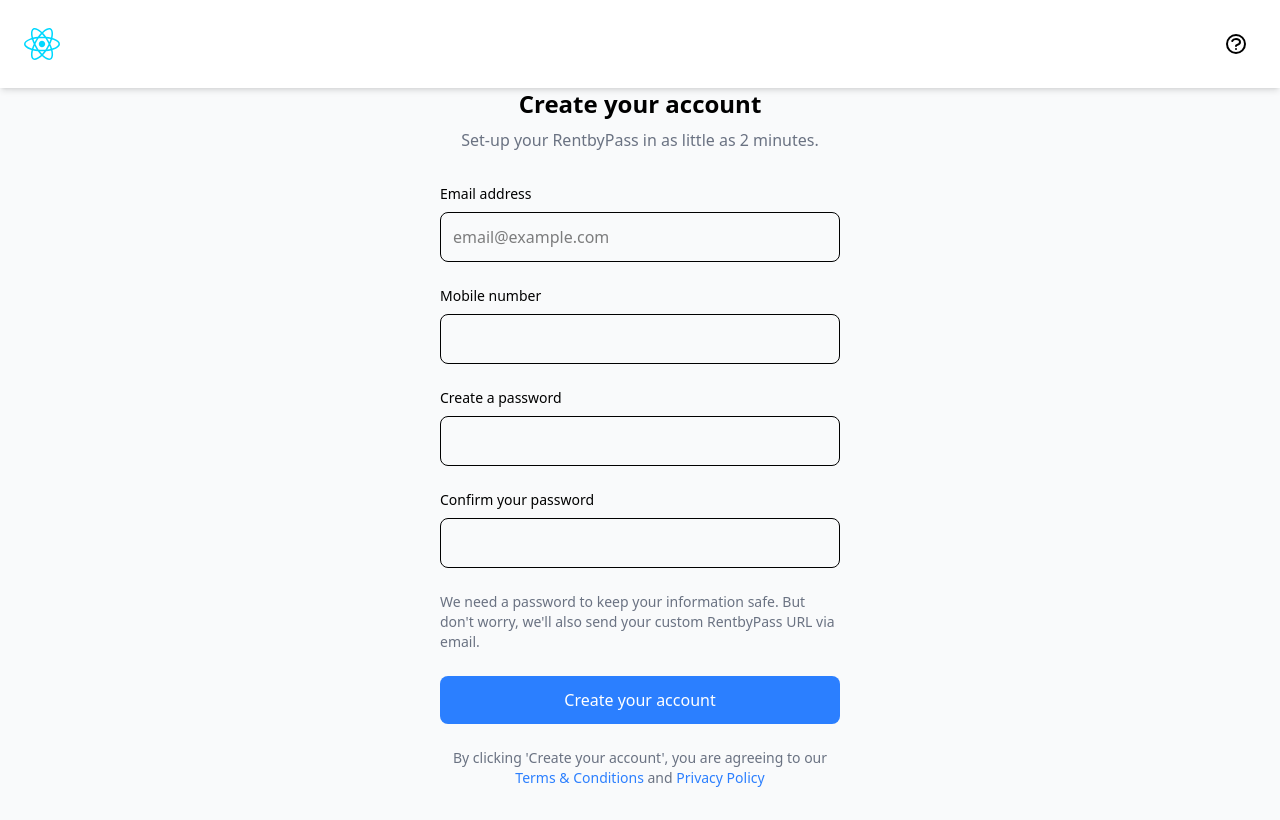
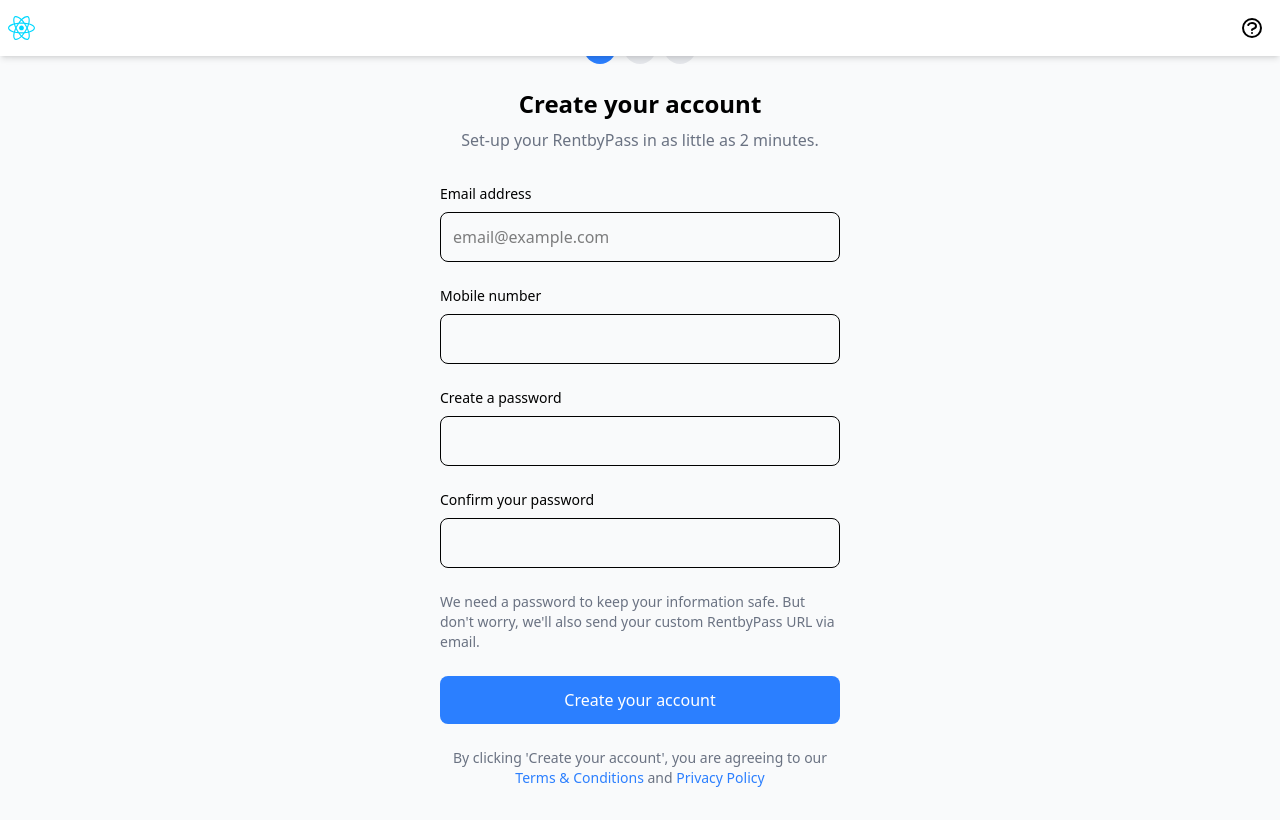
Before and after one commit to Athul-Ramesan/MERN-Signup-form, a React (Vite) app in the folder frontend/: page / in a window 1280 px wide. Built offline with nearby package versions, Linux system fonts and the light colour scheme.

Commit message:
fix: updated code

```diff
--- a/frontend/src/components/FormHeader.tsx
+++ b/frontend/src/components/FormHeader.tsx
@@ -1,6 +1,6 @@
 export const FormHeader: React.FC<{ logo: string }> = ({ logo }) => (
-    <div className="fixed top-0 left-0 w-full bg-white shadow-md flex justify-between items-center p-6 z-50">
-        <img src={logo} alt="Craxinno Technologies" className="h-8" />
+    <div className="fixed top-0 left-0 w-full bg-white shadow-md flex justify-between items-center p-2 z-50">
+        <img src={logo} alt="Craxinno Technologies" className="h-6" />
         <button className="rounded-full p-2 hover:bg-gray-100">
             <svg xmlns="http://www.w3.org/2000/svg" className="h-6 w-6" fill="none" viewBox="0 0 24 24" stroke="currentColor">
                 <path strokeLinecap="round" strokeLinejoin="round" strokeWidth={2} d="M8.228 9c.549-1.165 2.03-2 3.772-2 2.21 0 4 1.343 4 3 0 1.4-1.278 2.575-3.006 2.907-.542.104-.994.54-.994 1.093m0 3h.01M21 12a9 9 0 11-18 0 9 9 0 0118 0z" />
```
